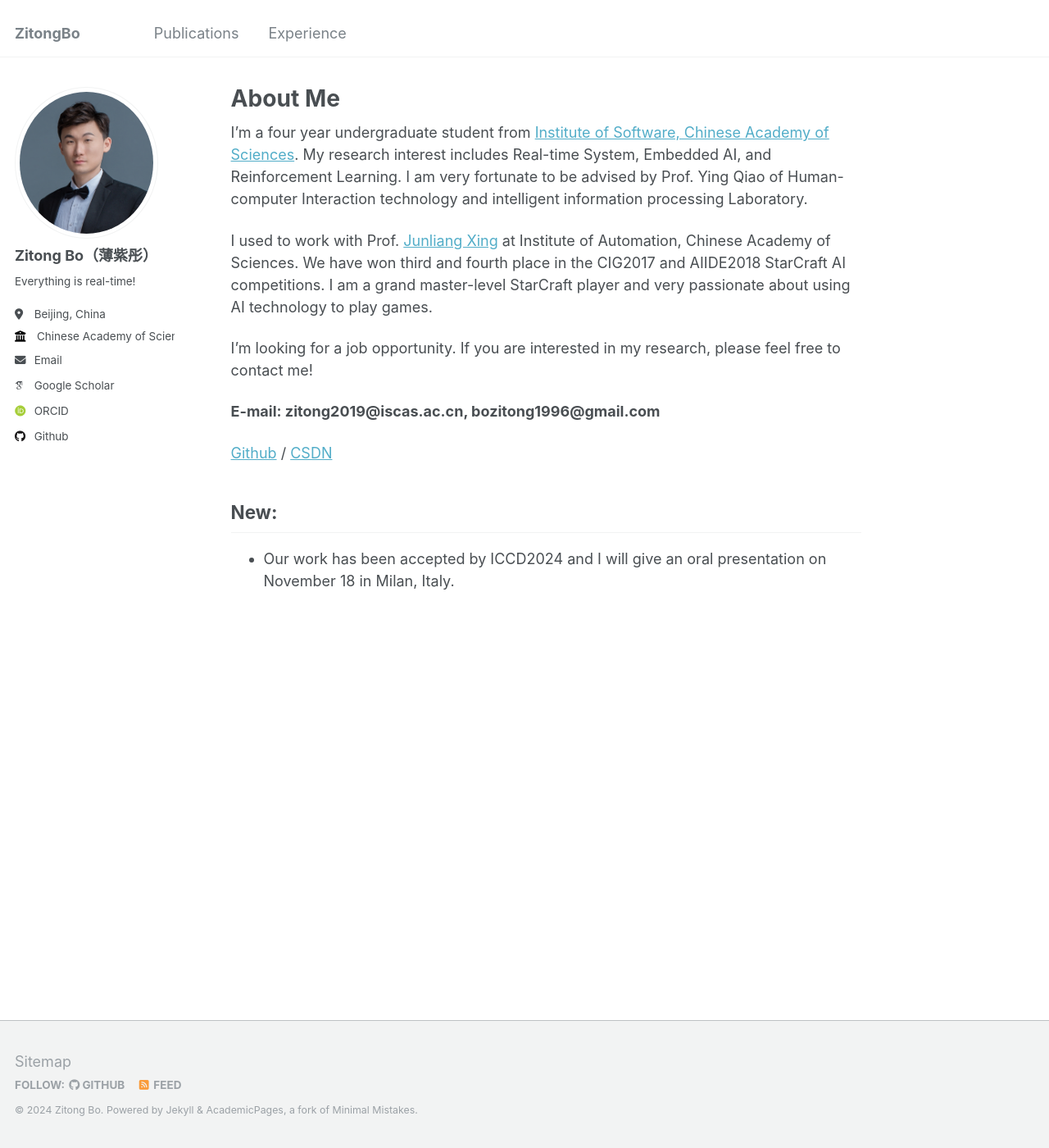
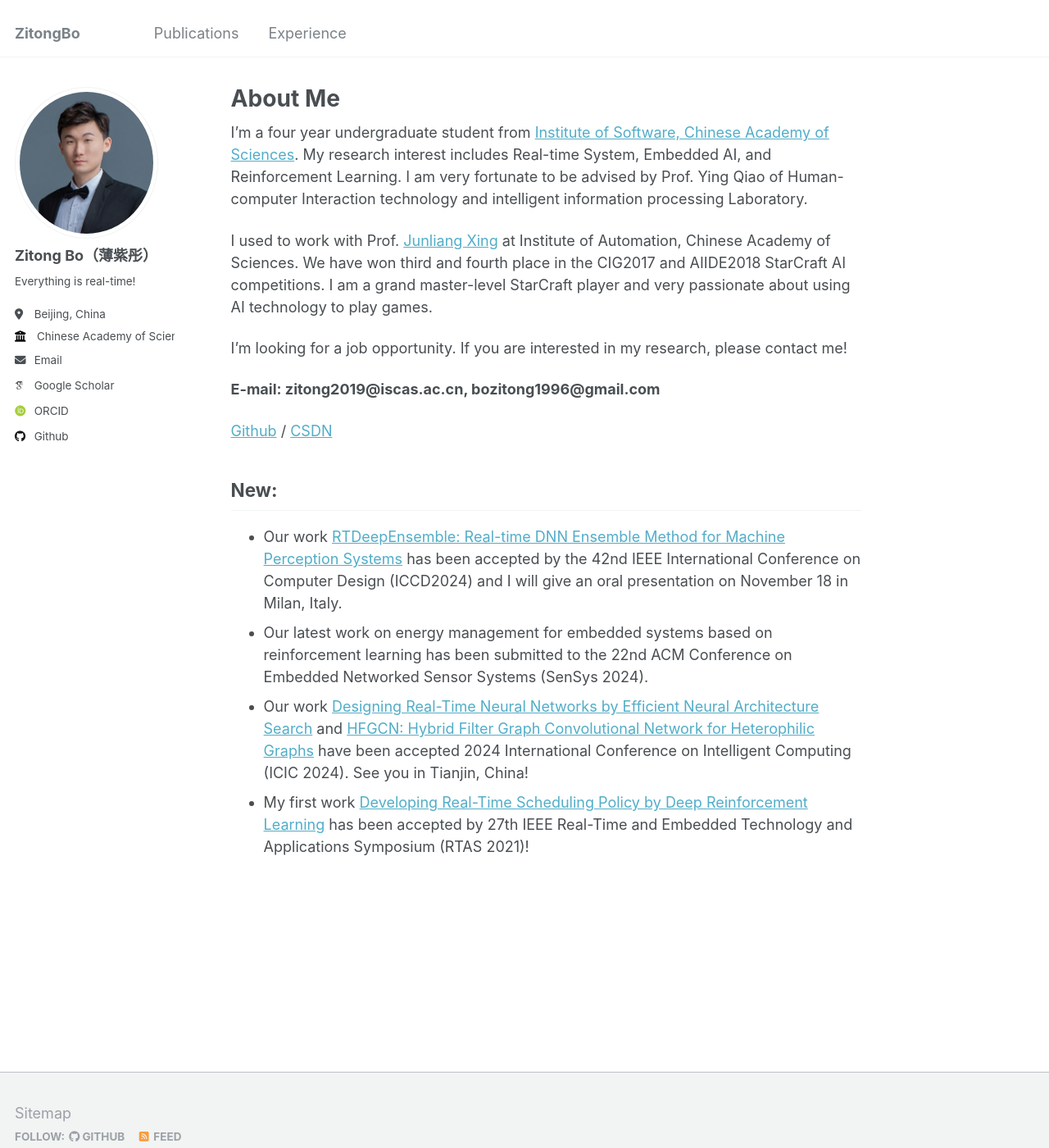
Before and after one commit to ZitongBo/ZitongBo.github.io, a Jekyll site: the page built from _pages/about.md, in a window 1280 px wide and 1400 px high. Shown: the whole window at 82% size. Built offline with Jekyll 4.4.1, drawn with Linux system fonts in a browser that asks for light colours; some web fonts are replaced.

Commit message:
Update about.md

```diff
--- a/_pages/about.md
+++ b/_pages/about.md
@@ -10,7 +10,7 @@ I'm a four year undergraduate student from [Institute of Software, Chinese Acade
 
 I used to work with Prof. [Junliang Xing](https://pi.cs.tsinghua.edu.cn/lab/people/jlxing/en/) at Institute of Automation, Chinese Academy of Sciences. We have won third and fourth place in the CIG2017 and AIIDE2018 StarCraft AI competitions. I am a grand master-level StarCraft player and very passionate about using AI technology to play games.
 
-I'm looking for a job opportunity. If you are interested in my research, please feel free to contact me!
+I'm looking for a job opportunity. If you are interested in my research, please contact me!
 
 **E-mail: zitong2019@iscas.ac.cn, bozitong1996@gmail.com**
 
@@ -21,4 +21,7 @@ I'm looking for a job opportunity. If you are interested in my research, please
 
 New:
 ------
-* Our work has been accepted by ICCD2024 and I will give an oral presentation on November 18 in Milan, Italy.
+* Our work [RTDeepEnsemble: Real-time DNN Ensemble Method for Machine Perception Systems](https://zitongbo.github.io/publication/RTDeepEnsemble) has been accepted by the 42nd IEEE International Conference on Computer Design (ICCD2024) and I will give an oral presentation on November 18 in Milan, Italy.
+* Our latest work on energy management for embedded systems based on reinforcement learning has been submitted to the 22nd ACM Conference on Embedded Networked Sensor Systems (SenSys 2024).
+* Our work [Designing Real-Time Neural Networks by Efficient Neural Architecture Search](https://zitongbo.github.io/publication/RetNAS) and [HFGCN: Hybrid Filter Graph Convolutional Network for Heterophilic Graphs](HFGCN: Hybrid Filter Graph Convolutional Network for Heterophilic Graphs) have been accepted 2024 International Conference on Intelligent Computing (ICIC 2024). See you in Tianjin, China!
+* My first work [Developing Real-Time Scheduling Policy by Deep Reinforcement Learning](https://zitongbo.github.io/publication/RLscheduler) has been accepted by 27th IEEE Real-Time and Embedded Technology and Applications Symposium (RTAS 2021)!
```
